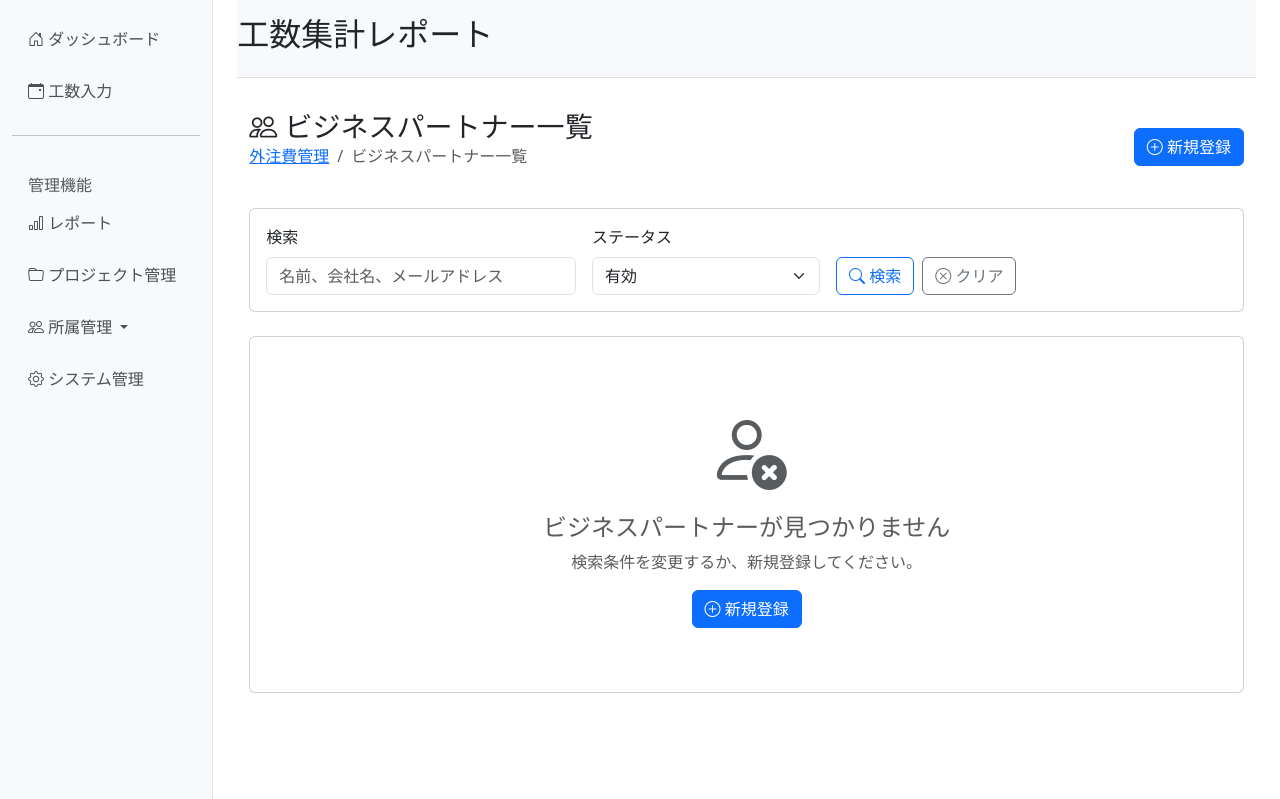
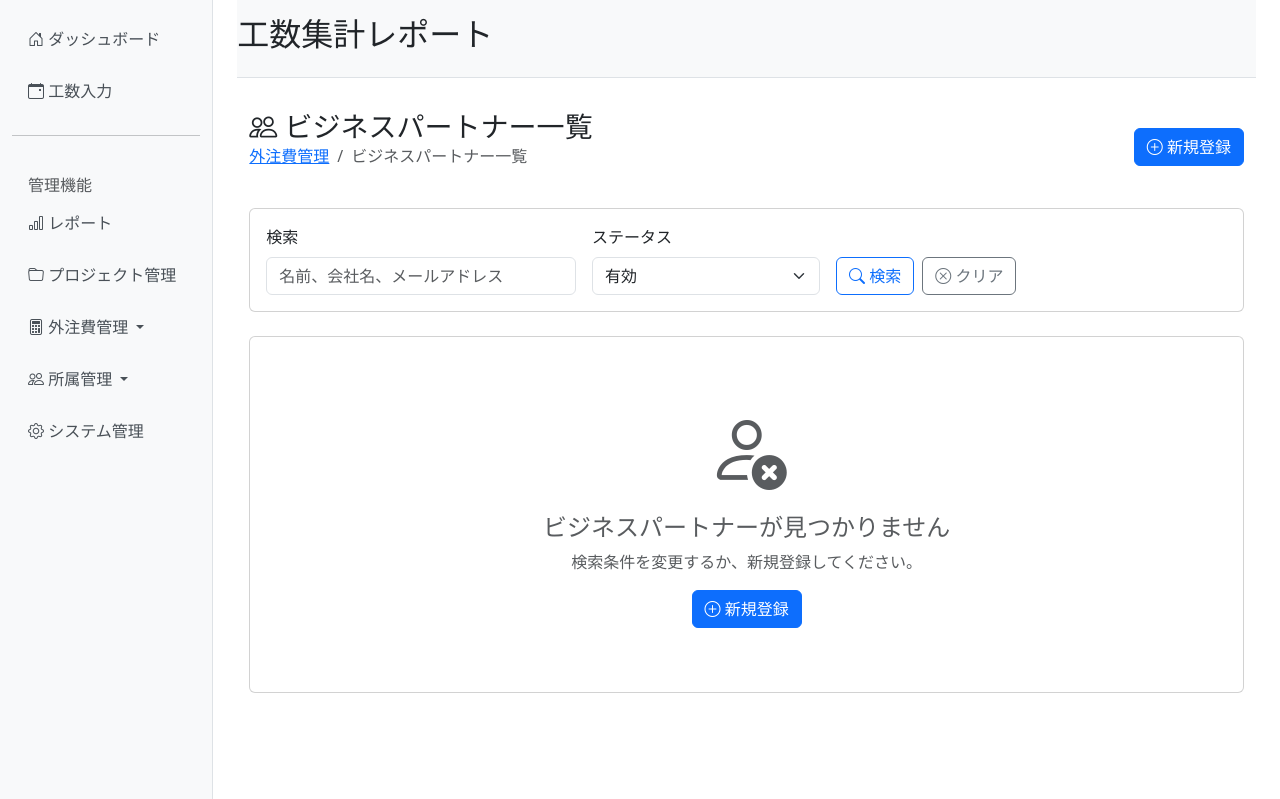
Before and after one commit to adreamer1074/kousu_management_app, a Django app: page /cost-master/business-partners/ in a window 1280 px wide. Shown: the part 57-856 px from the top of the page. Run offline with Django 4.2, Linux system fonts and the light colour scheme; a user stored in the database is signed in; data that the repository does not hold is empty; parts of the project's set-up code (start-up, migrations or seed data) failed here and were passed over.

Commit message:
nav 更新

```diff
--- a/kousu_management_app/settings.py
+++ b/kousu_management_app/settings.py
@@ -144,6 +144,10 @@ LOGGING = {
     },
 }
 
+# セキュリティ設定
+ALLOWED_HOSTS = ['<EC2のパブリックIP>', 'localhost']
+
+
 # フォントファイルのパス設定
 FONT_PATH = os.path.join(BASE_DIR, 'apps', 'reports', 'fonts', 'ipaexg.ttf')
 
--- a/templates/base.html
+++ b/templates/base.html
@@ -172,6 +172,23 @@
                                 <i class="bi bi-folder"></i> プロジェクト管理
                             </a>
                         </li>
+                        <li class="nav-item dropdown">
+                            <a class="nav-link dropdown-toggle" href="#" role="button" data-bs-toggle="dropdown">
+                                <i class="bi bi-calculator"></i> 外注費管理
+                            </a>
+                            <ul class="dropdown-menu">
+                                <li><a class="dropdown-item" href="{% url 'cost_master:dashboard' %}">
+                                    <i class="bi bi-list-ul"></i> ダッシュボード
+                                </a></li>
+                                <li><a class="dropdown-item" href="{% url 'cost_master:outsourcing_cost_create' %}">
+                                    <i class="bi bi-plus-circle"></i> 新規作成
+                                </a></li>
+                                <li><hr class="dropdown-divider"></li>
+                                <li><a class="dropdown-item" href="{% url 'cost_master:outsourcing_cost_list' %}">
+                                    <i class="bi bi-gear"></i> 外注費一覧
+                                </a></li>
+                            </ul>
+                        </li>
                         <!-- <li class="nav-item">
                             <a class="nav-link" href="{% url 'users:user_list' %}">
                                 <i class="bi bi-people"></i> ユーザー管理
```
